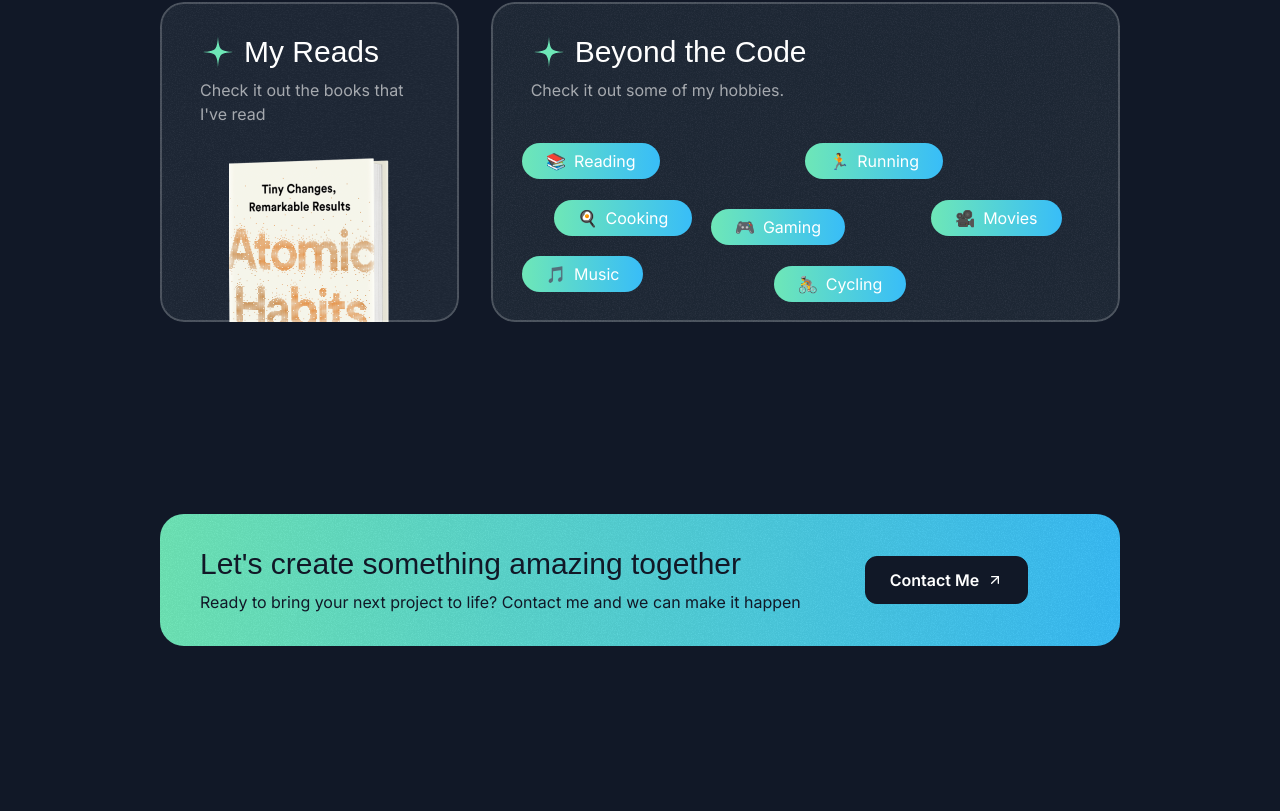
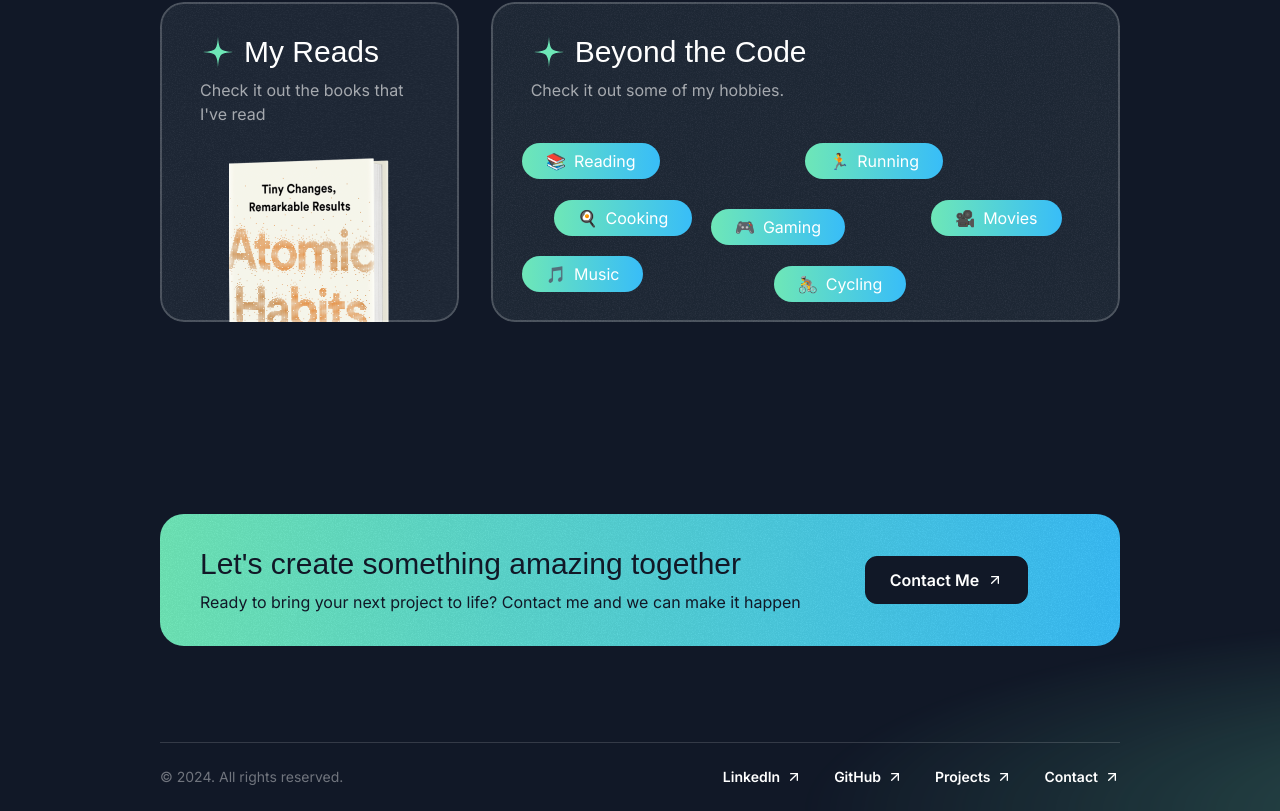
Before and after one commit to 1lucascq/Portfolio, a Next.js app: page / in a window 1280 px wide. Shown: the part 4790-5601 px from the top of the page. Before the commit the page ends 5532 px from the top, so only its background shows below. Built offline with nearby package versions, Linux system fonts and the light colour scheme; a web font is replaced by a local one.

Commit message:
feat: Add Footer component to the Home page

```diff
--- a/src/app/page.tsx
+++ b/src/app/page.tsx
@@ -5,6 +5,7 @@ import TapeSection from '@/sections/Tape';
 import TestimonialsSection from '@/sections/Testimonials';
 import AboutSection from '@/sections/About';
 import ContactSection from '@/sections/Contact';
+import Footer from '@/sections/Footer';
 
 export default function Home() {
 	return (
@@ -16,6 +17,7 @@ export default function Home() {
 			<TestimonialsSection />
 			<AboutSection />
 			<ContactSection />
+			<Footer />
 		</div>
 	);
 }
```
